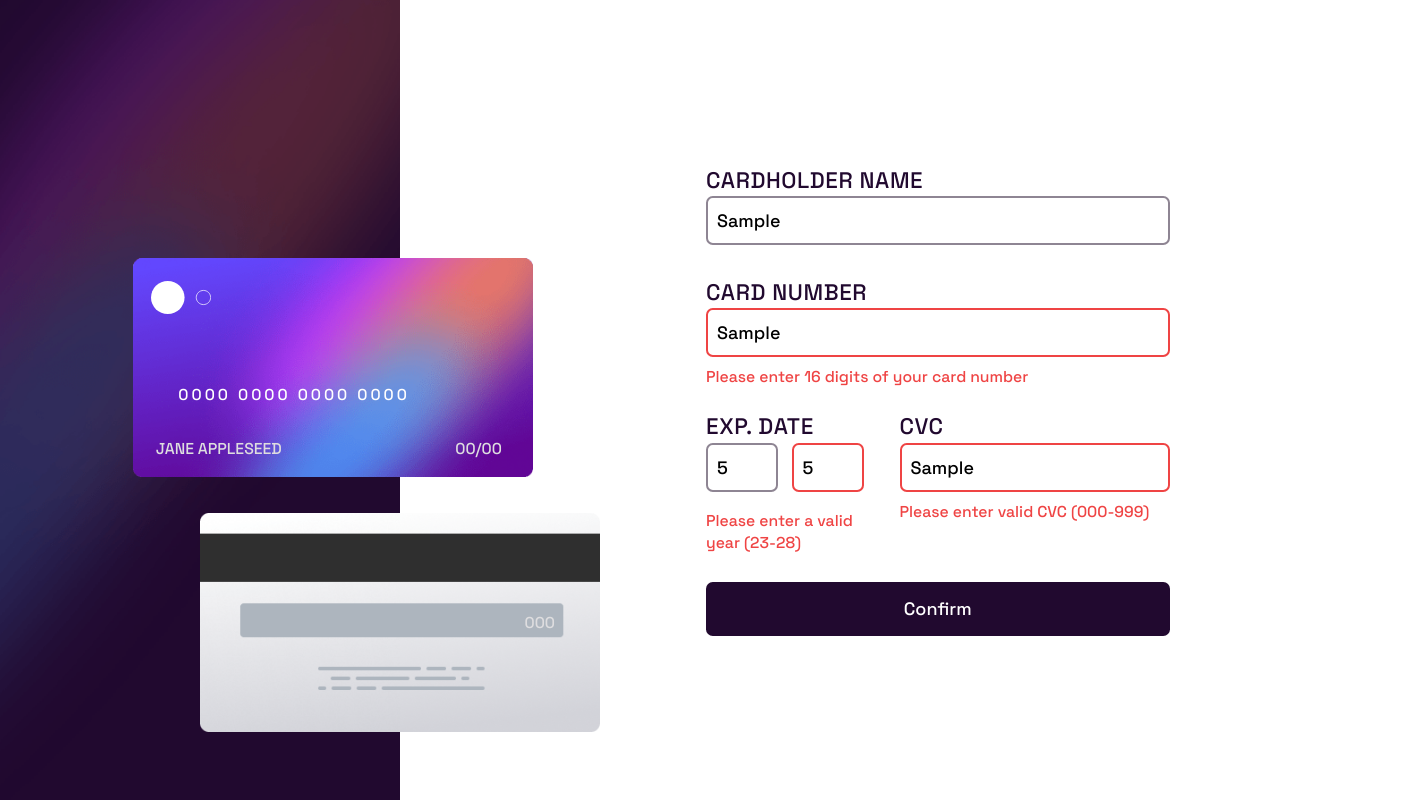
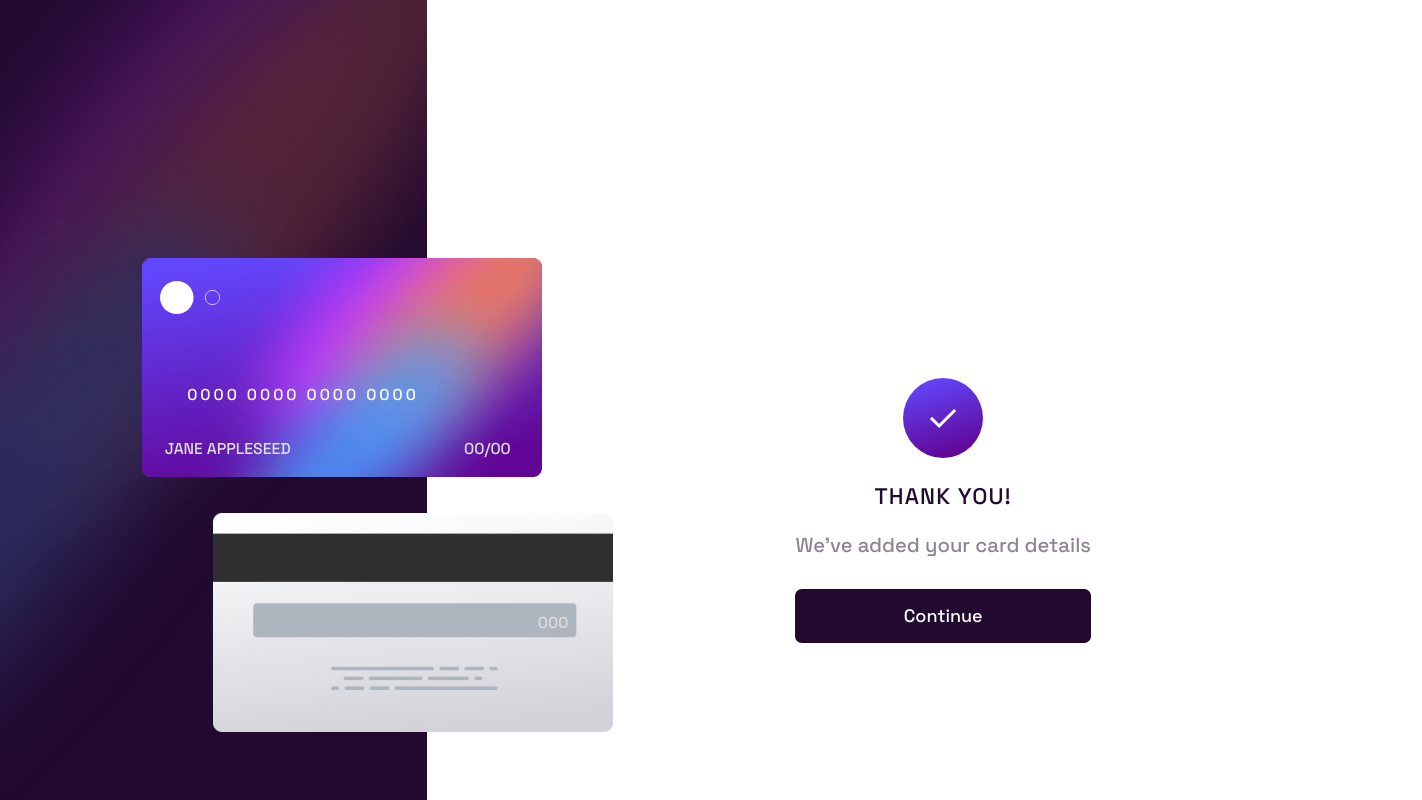
Before and after one commit to jjjooeyyy/interactive-card-details-form, a website: page index.html in a window 1280 px wide. Both pictures are taken after typing "Sample", "Sample", "5", "5", "Sample" into the empty fields and a click on the button "Confirm". Shown: the whole page, 1422 px wide, since content can reach past the window. Drawn offline with Linux system fonts and the light colour scheme.

Commit message:
finish validation and thankyou page

```diff
--- a/app.js
+++ b/app.js
@@ -15,28 +15,34 @@ const inputCVC = document.getElementById('inputCVC');
 
 // Submit form button, error Msg
 const btn = document.getElementById('submit');
+const continueBtn = document.getElementById('continue');
 
 const errorMsgName = document.querySelector('.errorMsgName');
 const errorMsgNum = document.querySelector('.errorMsgNum');
 const errorMsgMM = document.querySelector('.errorMsgMM');
 const errorMsgYY = document.querySelector('.errorMsgYY');
 const errorMsgCVC = document.querySelector('.errorMsgCVC');
+
+const rightSection = document.querySelector('.right-section');
+const thankYouMsg = document.querySelector('.complete');
 ///////////////////////////////////////////////////////////////////////////////////////////////
 
 
 // Input name validation
 const checkName = () =>{
-    const stringRegex = /^[a-zA-Z ]*$/g
+    const stringRegex = /^[a-zA-Z\s]*$/;
 if(inputName.value.match(stringRegex)) {
     errorMsgName.textContent = '';
     inputName.classList.remove('errorBorder');
 } else {
     errorMsgName.textContent = `Please enter letter only`;
     inputName.classList.add('errorBorder');
+    return false;
 }
 if(!inputName.value) {
     errorMsgName.textContent = `Name can't be blank`;
     inputName.classList.add('errorBorder');
+    return false;
 }
 }
 
@@ -46,13 +52,16 @@ const checkCardNum = () => {
 if(inputCardNum.value.match(numRegex)) {
     errorMsgNum.textContent = '';
     inputCardNum.classList.remove('errorBorder');
+
 } else {
     errorMsgNum.textContent = `Please enter 16 digits of your card number`;
     inputCardNum.classList.add('errorBorder');
+    return false;
 }
 if(!inputCardNum.value) {
     errorMsgNum.textContent = `Number can't be blank`;
     inputCardNum.classList.add('errorBorder');
+    return false;
 }
 }
 
@@ -62,13 +71,16 @@ const checkInputMM = () => {
 if(inputMM.value.match(mmRegex)) {
     errorMsgMM.textContent = '';
     inputMM.classList.remove('errorBorder');
+
 } else {
     errorMsgMM.textContent = `Please enter valid month (1-12)`;
     inputMM.classList.add('errorBorder');
+    return false;
 }
 if(!inputMM.value){
     errorMsgMM.textContent = `Month can't be blank`;
     inputMM.classList.add('errorBorder');
+    return false;
 }
 }
 
@@ -78,13 +90,16 @@ const checkInputYY = () => {
 if(inputYY.value.match(yyRegex)) {
     errorMsgYY.textContent = '';
     inputYY.classList.remove('errorBorder');
+
 } else {
     errorMsgYY.textContent = `Please enter a valid year (23-28)`;
     inputYY.classList.add('errorBorder');
+    return false;
 }
 if(!inputYY.value) {
     errorMsgYY.textContent = `Year can't be blank`;
     inputYY.classList.add('errorBorder');
+    return false;
 }
 }
 
@@ -94,22 +109,34 @@ const checkInputCVC = () => {
 if(inputCVC.value.match(cvcRegex)) {
     errorMsgCVC.textContent = '';
     inputCVC.classList.remove('errorBorder');
+
 } else {
     errorMsgCVC.textContent = `Please enter valid CVC (000-999)`;
     inputCVC.classList.add('errorBorder');
+    return false;
 }
 if(!inputCVC.value) {
     errorMsgCVC.textContent = `CVC can't be blank`;
     inputCVC.classList.add('errorBorder');
+    return false;
 }
+}
+
+// Check all inputs
+const checkAll = () => {
+checkName();
+checkCardNum();
+checkInputMM();
+checkInputYY();
+checkInputCVC();
 }
 
 // Submit button
 btn.addEventListener('click',function(e) {
 e.preventDefault();
-checkName();
-checkCardNum();
-checkInputMM();
-checkInputYY();
-checkInputCVC();
+checkAll();
+if(inputName.value && inputCardNum.value && inputMM.value && inputYY.value && inputCVC.value) {
+rightSection.classList.add('hidden');
+thankYouMsg.classList.remove('hidden');
+}
 })
--- a/index.html
+++ b/index.html
@@ -77,15 +77,15 @@
 </div>
   </form>
 
-</div>
+ <section class="complete">
+  <img class="mx-auto" src="/images/icon-complete.svg">
+  <p class="pt-5 uppercase tracking-wider text-veryDarkViolet text-xl mx-auto">Thank you!</p>
+  <p class="pt-4 text-darkGrayishViolet text-lg">We've added your card details</p>
+  <button class="bg-veryDarkViolet rounded-md text-white p-3 mt-6 w-full" id="continue">Continue</button>
+  </section>
 
-  <!-- Completed state start
-
-  Thank you!
-  We've added your card details
-  Continue
-
-  <div class="attribution">
+  </div>
+   <!-- <div class="attribution">
     Challenge by <a href="https://www.frontendmentor.io?ref=challenge" target="_blank">Frontend Mentor</a>.
     Coded by <a href="#">Your Name Here</a>.
   </div> -->
--- a/input.css
+++ b/input.css
@@ -93,3 +93,20 @@ html {
     @apply
     flex flex-col
 }
+
+.complete {
+    @apply
+    flex-col
+   text-center
+    pt-32 px-10
+    md:my-40
+    md:mx-20
+    lg:mx-auto
+    lg:my-52
+    lg:mr-32
+    items-center
+}
+
+.hidden {
+    display: none;
+}
```
Also changed, not shown: css/main.css.
